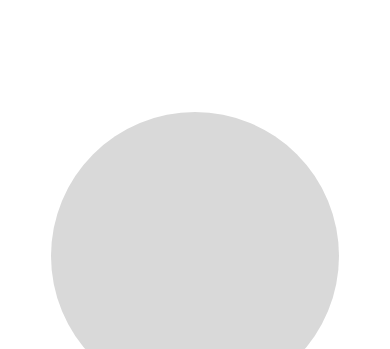
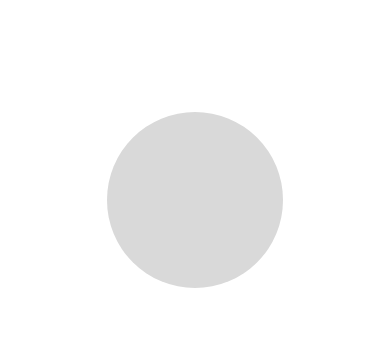
Before and after one commit to laurynas-gailius/portfolio, a website: page index.html in a window 390 px wide. Shown: the top 349 px of the page. Drawn offline with Linux system fonts and the light colour scheme.

Commit message:
mobile fixes

```diff
--- a/index.html
+++ b/index.html
@@ -85,7 +85,7 @@
 
                     <!-- Photo -->
                     <li class="flex pb-6 justify-center pt-12 order-first md:order-last">
-                        <img src="img/profile-img.svg" class="h-72" alt="">
+                        <img src="img/profile-img.svg" class="h-44 sm:h-72" alt="">
                     </li>
                 </ul>
             </div>
```
Also changed, not shown: css/main.css.
